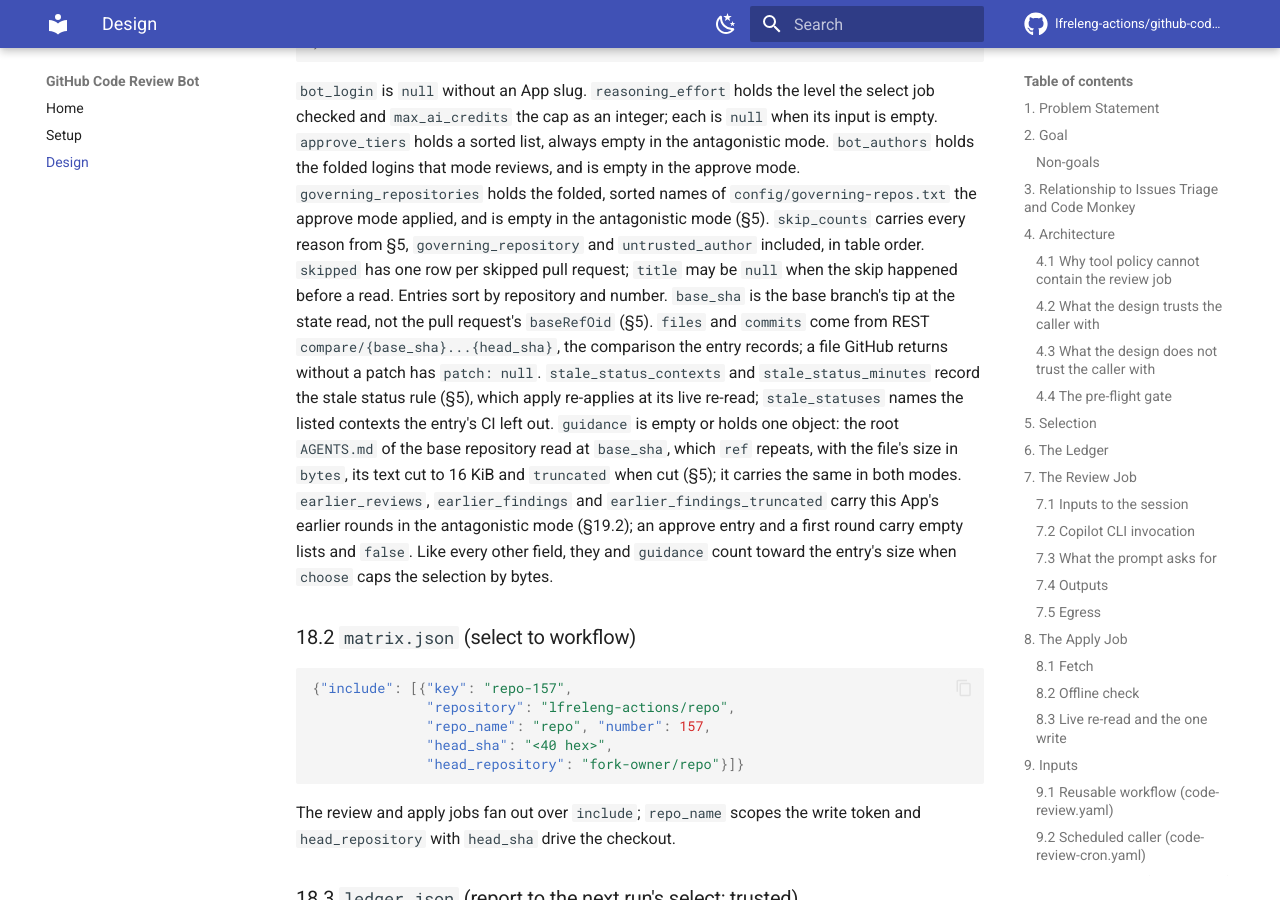
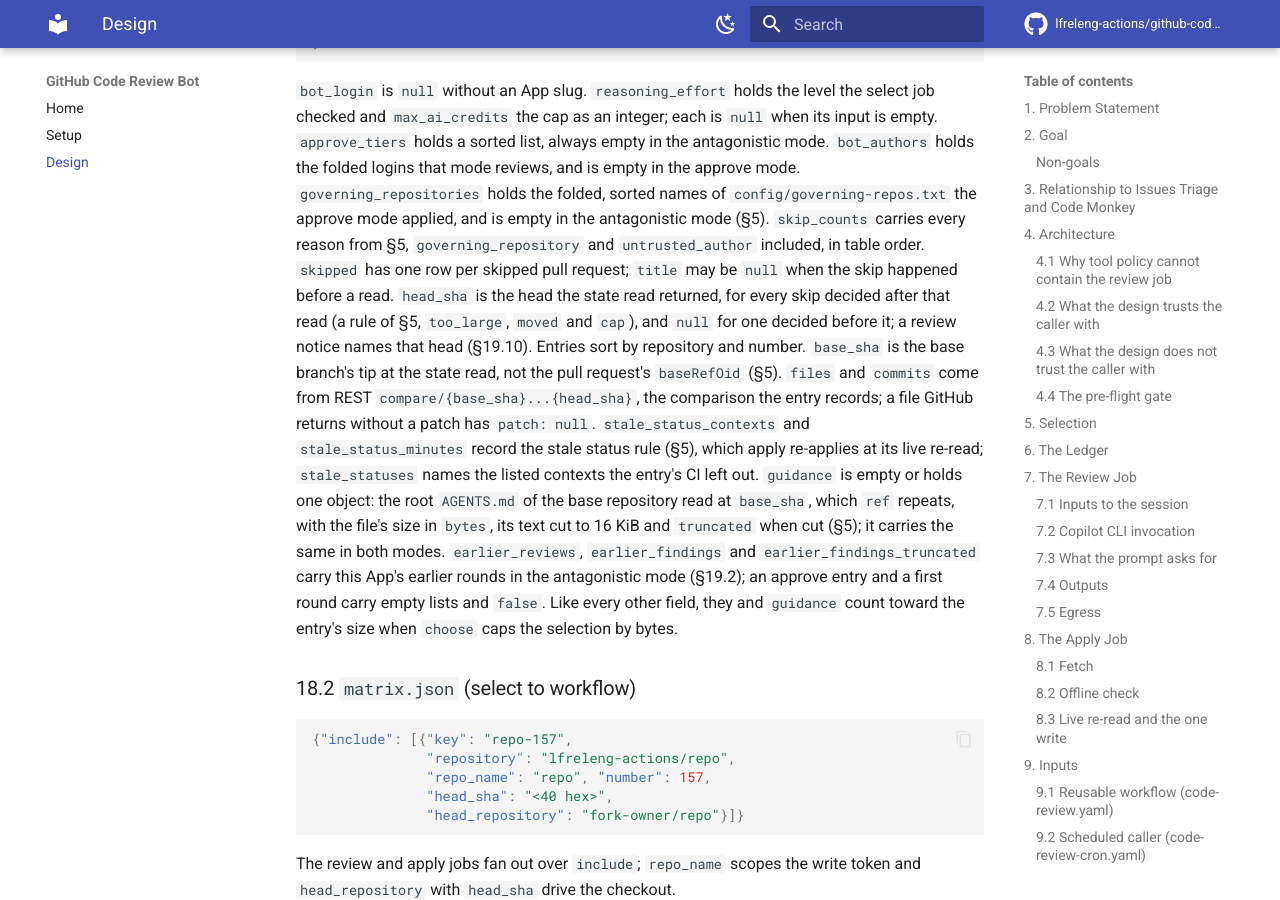
Before and after one commit to lfreleng-actions/github-code-review-bot, an MkDocs documentation site: the page built from docs/DESIGN.md, in a window 1280 px wide and 900 px high, scrolled down 35411 px. Built offline with MkDocs 1.6.1 and Material for MkDocs 9.7.7, drawn with Linux system fonts in a browser that asks for light colours; comment, search, counter and statistics services are not loaded; some of the changed text lies outside the part shown.

Commit message:
Feat(select): Record the head of each skipped row
A review notice must name the head the run judged. Each skipped row
now carries head_sha: the head the state read returned for a skip
decided after it, and null for one decided before it. Selection is
otherwise unchanged.

Issue: #118

Co-authored-by: Copilot <223556219+Copilot@users.noreply.github.com>
Signed-off-by: lf-releng-code-monkey-bot[bot] <332050256+lf-releng-code-monkey-bot[bot]@users.noreply.github.com>

```diff
--- a/docs/DESIGN.md
+++ b/docs/DESIGN.md
@@ -1584,7 +1584,7 @@ against the trusted `selection.json`.
   "skipped": [
     {"repository": "lfreleng-actions/repo", "number": 5,
      "url": "https://github.com/lfreleng-actions/repo/pull/5",
-     "title": "...", "reason": "draft"}
+     "title": "...", "head_sha": "<40 hex>", "reason": "draft"}
   ],
   "pull_requests": [
     {
@@ -1647,7 +1647,10 @@ is empty in the antagonistic mode (§5). `skip_counts` carries every
 reason from §5, `governing_repository` and `untrusted_author`
 included, in table order. `skipped` has
 one row per skipped pull request; `title` may be `null` when the
-skip happened before a read. Entries sort by repository and number.
+skip happened before a read. `head_sha` is the head the state read
+returned, for every skip decided after that read (a rule of §5,
+`too_large`, `moved` and `cap`), and `null` for one decided before it;
+a review notice names that head (§19.10). Entries sort by repository and number.
 `base_sha` is the base branch's tip at the state read, not the pull
 request's `baseRefOid` (§5). `files` and `commits` come from REST
 `compare/{base_sha}...{head_sha}`, the comparison the entry records;
```
Also changed, not shown: 3 other files.
